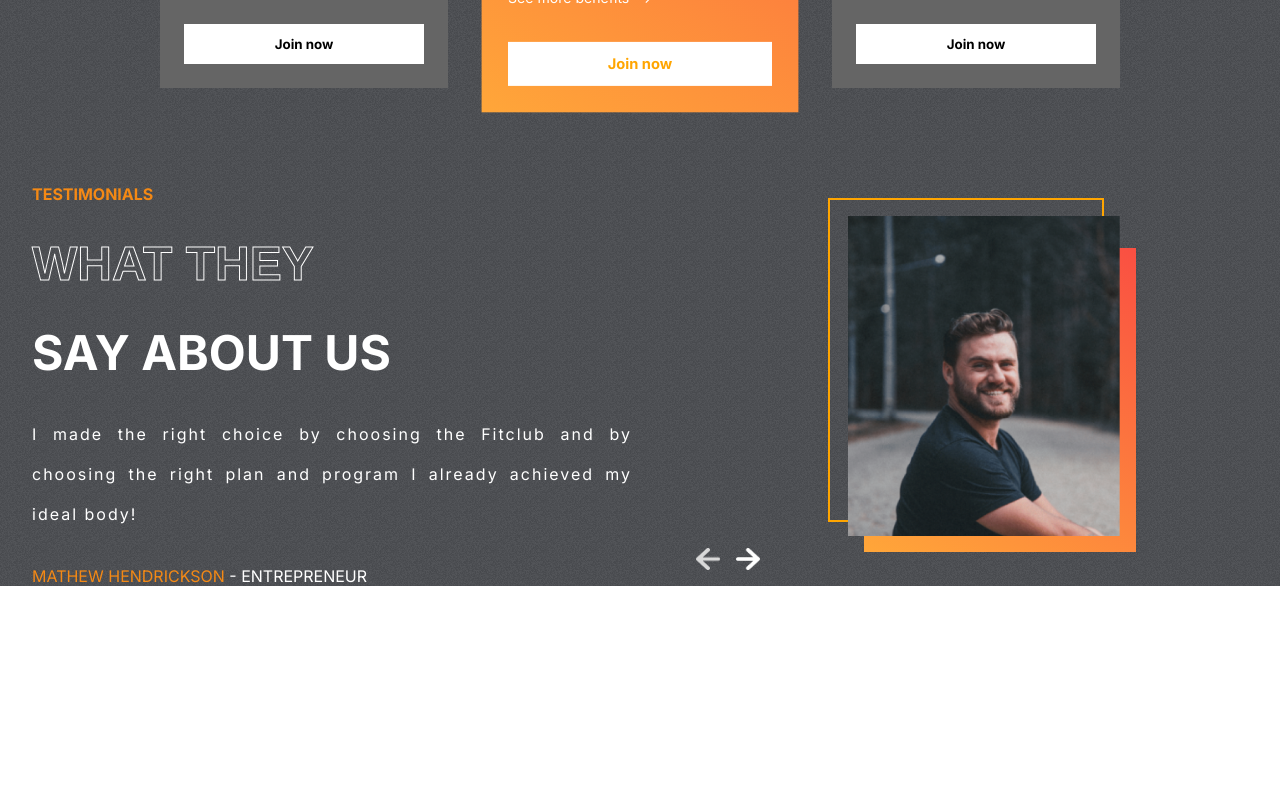
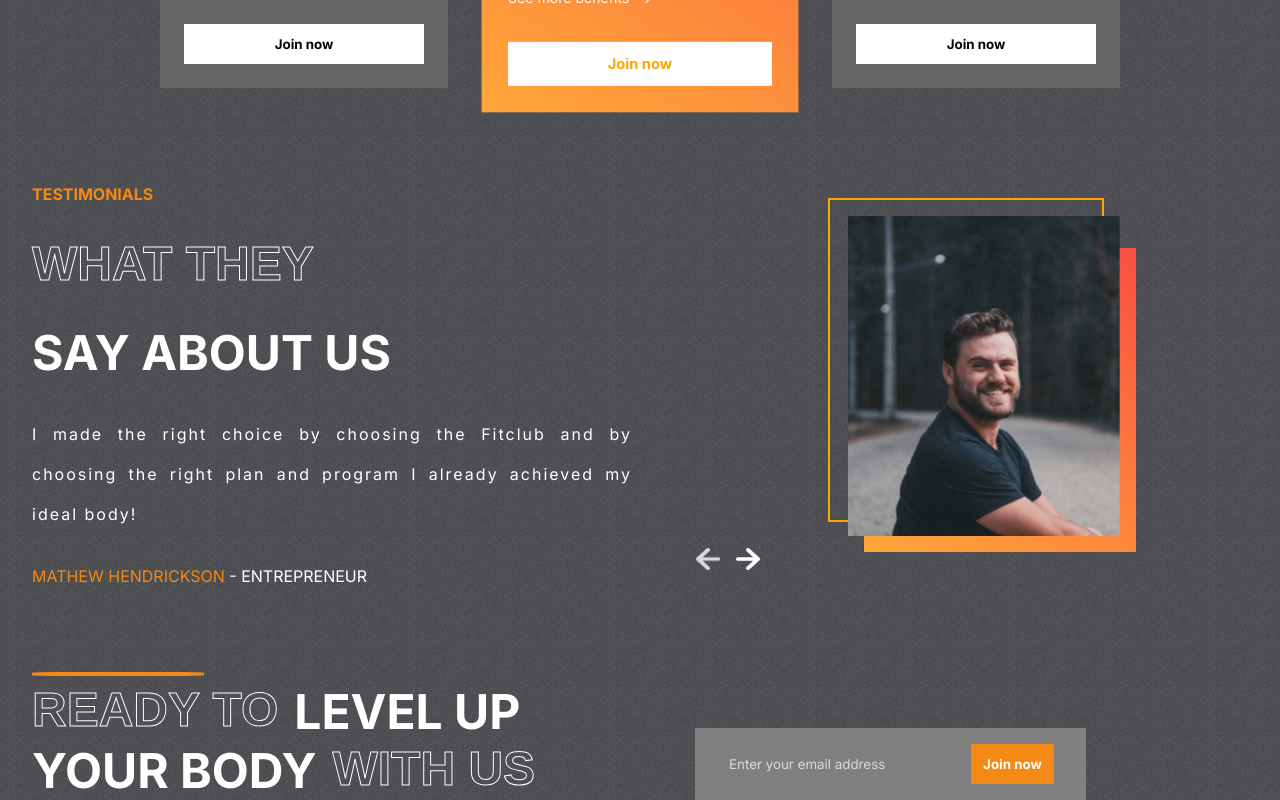
Before and after one commit to aatifali10/GYM-App, a React (Create React App) app: page / in a window 1280 px wide. Shown: the part 2349-3149 px from the top of the page. Before the commit the page ends 2935 px from the top, so only its background shows below. Built offline with nearby package versions, Linux system fonts and the light colour scheme.

Commit message:
email perfect working

```diff
--- a/package.json
+++ b/package.json
@@ -3,6 +3,7 @@
   "version": "0.1.0",
   "private": true,
   "dependencies": {
+    "@emailjs/browser": "^3.11.0",
     "@testing-library/jest-dom": "^5.16.5",
     "@testing-library/react": "^13.4.0",
     "@testing-library/user-event": "^13.5.0",
--- a/src/App.js
+++ b/src/App.js
@@ -1,5 +1,6 @@
 import "./App.css";
 import Hero from "./components/hero/Hero";
+import Join from "./components/join/Join";
 import Plans from "./components/plans/Plans";
 import Programs from "./components/programs/Programs";
 import Reasons from "./components/reasons/Reasons";
@@ -12,6 +13,7 @@
       <Reasons />
       <Plans />
       <Testimonials />
+      <Join />
     </div>
   );
 }
--- /dev/null
+++ b/src/components/join/Join.js
@@ -0,0 +1,57 @@
+import React, { useRef } from "react";
+import "./join.css";
+import emailjs from "@emailjs/browser";
+
+const Join = () => {
+  const form = useRef();
+
+  const sendEmail = (e) => {
+    e.preventDefault();
+
+    emailjs
+      .sendForm(
+        "service_z5aux9a",
+        "template_8io48ca",
+        form.current,
+        "5z9NNlCiy5UPNnwqj"
+      )
+      .then(
+        (result) => {
+          console.log(result.text);
+        },
+        (error) => {
+          console.log(error.text);
+        }
+      );
+  };
+  return (
+    <>
+      <div className="join">
+        <div className="left-j">
+          <hr />
+          <div>
+            <span className="stroke-text">Ready to</span>
+            <span>Level up</span>
+          </div>
+          <div>
+            <span>Your body</span>
+            <span className="stroke-text">With us</span>
+          </div>
+        </div>
+        <div className="right-j">
+          <form ref={form} className="email-container" onSubmit={sendEmail}>
+            <input
+              type="email"
+              name="user-email"
+              id=""
+              placeholder="Enter your email address"
+            />
+            <button className="btn btn-j">Join now</button>
+          </form>
+        </div>
+      </div>
+    </>
+  );
+};
+
+export default Join;
--- /dev/null
+++ b/src/components/join/join.css
@@ -0,0 +1,47 @@
+.join {
+  display: flex;
+  padding: 0 2rem;
+  gap: 10rem;
+}
+.left-j {
+  color: white;
+  font-size: 3rem;
+  font-weight: bold;
+  text-transform: uppercase;
+  position: relative;
+}
+.left-j > hr {
+  position: absolute;
+  width: 10.5rem;
+  border: 2px solid var(--orange);
+  border-radius: 20%;
+  margin: -10px 0;
+}
+.left-j > div {
+  display: flex;
+  gap: 1rem;
+}
+.right-j {
+  display: flex;
+  justify-content: center;
+  align-items: flex-end;
+}
+.email-container {
+  display: flex;
+  gap: 3rem;
+  background-color: gray;
+  padding: 1rem 2rem;
+}
+.email-container > input {
+  background-color: transparent;
+  border: none;
+  outline: none;
+  color: var(--lightgrayz);
+}
+::placeholder {
+  color: var(--lightgray);
+}
+.btn-j {
+  background-color: var(--orange);
+  color: white;
+}
```
Also changed, not shown: 1 other file (tests, documents, lock files or other folders).
